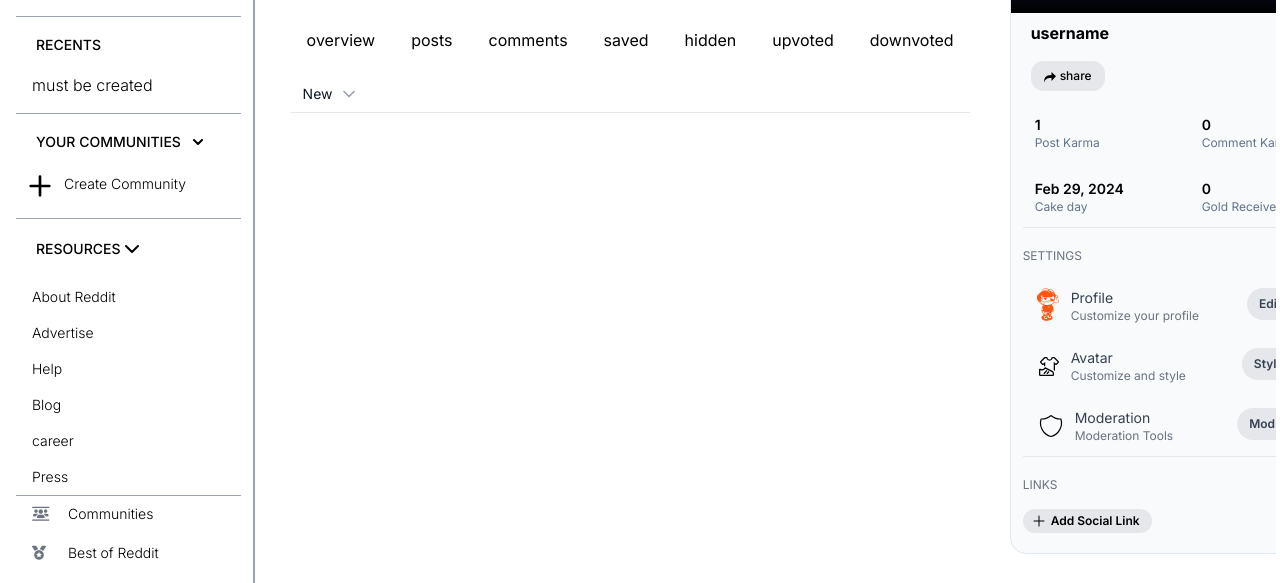
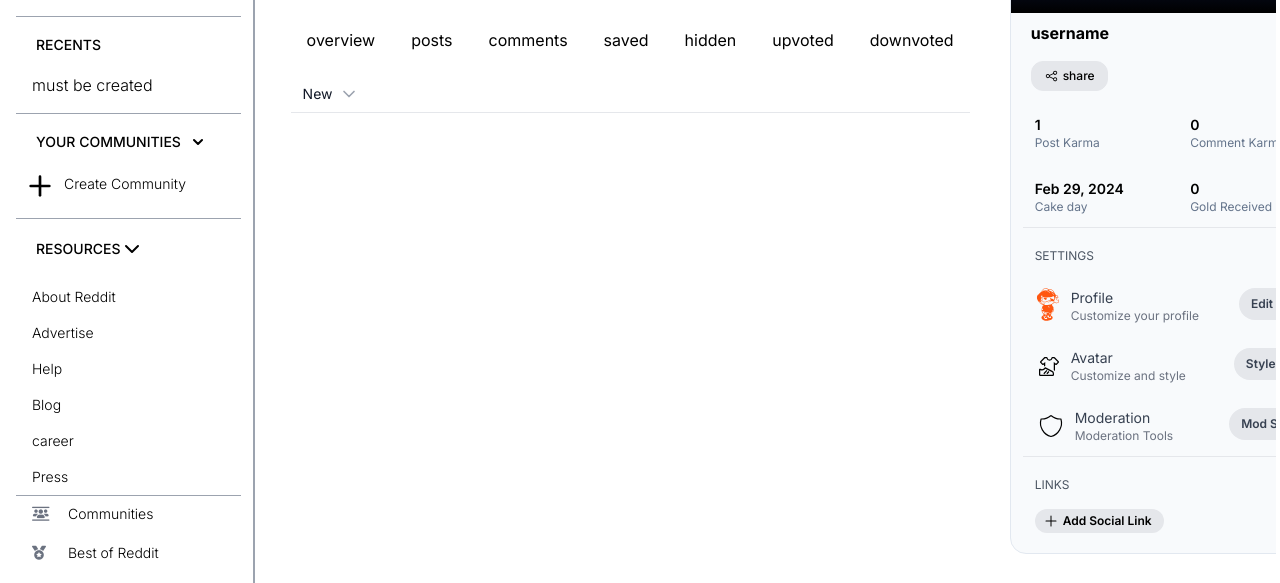
Before and after one commit to software-team-cufe/Fox-Reddit-Clone, a React (Vite) app in the folder FE/: page /user/comments in a window 1280 px wide. Shown: the part 201-784 px from the top of the page. Built offline with nearby package versions, Linux system fonts and the light colour scheme.

Commit message:
ya mosahil

```diff
--- a/FE/src/GeneralComponents/profileCard/Card.jsx
+++ b/FE/src/GeneralComponents/profileCard/Card.jsx
@@ -3,11 +3,11 @@
 //git
 export default function Card (){
     return(
-        <div className="flex-none relative border border-slate-200 bg-slate-50 min-w-[240px] w-[360px] min-h-fit h-fit mr-5 rounded-2xl pb-3 hidden md:block">
+        <div className="flex-none relative border border-slate-200 bg-slate-50 min-w-[240px] w-[337px] min-h-fit h-fit mr-5 rounded-2xl pb-3 hidden md:block">
 
         <div className='w-[100%] h-[124px] rounded-t-2xl mb-2 bg-gradient-to-b from-blue-900 to-black'>
             <button className="absolute right-4 top-[74px] pl-[6px] bg-gray-200 rounded-full h-8 w-8 hover:bg-gray-400">
-          <svg xmlns="http://www.w3.org/2000/svg" fill="none" viewBox="0 0 24 24" strokeWidth={1.5} stroke="currentColor" className="w-5 h-4">
+          <svg xmlns="http://www.w3.org/2000/svg" fill="none" viewBox="0 0 24 24" strokeWidth={1.5} stroke="currentColor" className="w-5 h-5">
             <path strokeLinecap="round" strokeLinejoin="round" d="M6.827 6.175A2.31 2.31 0 0 1 5.186 7.23c-.38.054-.757.112-1.134.175C2.999 7.58 2.25 8.507 2.25 9.574V18a2.25 2.25 0 0 0 2.25 2.25h15A2.25 2.25 0 0 0 21.75 18V9.574c0-1.067-.75-1.994-1.802-2.169a47.865 47.865 0 0 0-1.134-.175 2.31 2.31 0 0 1-1.64-1.055l-.822-1.316a2.192 2.192 0 0 0-1.736-1.039 48.774 48.774 0 0 0-5.232 0 2.192 2.192 0 0 0-1.736 1.039l-.821 1.316Z" />
             <path strokeLinecap="round" strokeLinejoin="round" d="M16.5 12.75a4.5 4.5 0 1 1-9 0 4.5 4.5 0 0 1 9 0ZM18.75 10.5h.008v.008h-.008V10.5Z" />
           </svg>
@@ -19,20 +19,11 @@
         <button
               className="flex items-center py-1.5 px-3 ml-5 mt-4 text-xs font-medium text-black focus:outline-none
                bg-gray-200 rounded-xl border border-gray-200 hover:bg-gray-300">
-               <svg
-               className=' mt-1'
-               xmlns="http://www.w3.org/2000/svg"
-               width="1em"
-               height="1em"
-               viewBox="0 0 8 8"
-             >
-               <path
-                 fill="currentColor"
-                 d="M5 0v2C1 2 0 4.05 0 7c.52-1.98 2-3 4-3h1v2l3-3.16z"
-               />
-             </svg>
+               <svg xmlns="http://www.w3.org/2000/svg" x="0px" y="0px" width="15" height="13" viewBox="0 0 16 16">
+               <path d="M 12.5 1 C 11.125 1 10 2.125 10 3.5 C 10 3.671875 10.019531 3.835938 10.050781 4 L 5.519531 6.039063 C 5.0625 5.414063 4.328125 5 3.5 5 C 2.125 5 1 6.125 1 7.5 C 1 8.875 2.125 10 3.5 10 C 4.332031 10 5.074219 9.582031 5.527344 8.949219 L 10.0625 10.964844 C 10.023438 11.136719 10 11.316406 10 11.5 C 10 12.875 11.125 14 12.5 14 C 13.875 14 15 12.875 15 11.5 C 15 10.125 13.875 9 12.5 9 C 11.667969 9 10.925781 9.417969 10.472656 10.050781 L 5.9375 8.039063 C 5.976563 7.863281 6 7.683594 6 7.5 C 6 7.3125 5.976563 7.128906 5.9375 6.953125 L 10.445313 4.914063 C 10.898438 5.570313 11.652344 6 12.5 6 C 13.875 6 15 4.875 15 3.5 C 15 2.125 13.875 1 12.5 1 Z M 12.5 2 C 13.335938 2 14 2.664063 14 3.5 C 14 4.335938 13.335938 5 12.5 5 C 11.664063 5 11 4.335938 11 3.5 C 11 2.664063 11.664063 2 12.5 2 Z M 3.5 6 C 4.335938 6 5 6.664063 5 7.5 C 5 8.335938 4.335938 9 3.5 9 C 2.664063 9 2 8.335938 2 7.5 C 2 6.664063 2.664063 6 3.5 6 Z M 12.5 10 C 13.335938 10 14 10.664063 14 11.5 C 14 12.335938 13.335938 13 12.5 13 C 11.664063 13 11 12.335938 11 11.5 C 11 10.664063 11.664063 10 12.5 10 Z"></path>
+               </svg>
 
-              <span className=' ml-1'>share</span>
+              <span className=' ml-1 text-xs'>share</span>
         </button>
 
 
@@ -78,7 +69,7 @@
 
         <hr className="h-px m-3 mb-5 bg-gray-200 border-0 dark:bg-gray-700"/>
 
-        <h1 className="text-xs text-gray-500 mx-3"> SETTINGS </h1>
+        <h1 className="text-xs text-gray-600 ml-6"> SETTINGS </h1>
         <br/>
 
         <div className='flex flex-col'>
@@ -219,7 +210,7 @@
                   </p>
                </div>
                <div>
-                <button className=' text-xs bg-gray-200 rounded-full text-gray-700 font-semibold py-2 px-3 hover:bg-gray-300 ml-12'>
+                <button className=' text-xs bg-gray-200 rounded-full text-gray-700 font-semibold py-2 px-3 hover:bg-gray-300 ml-10'>
                   Edit Profile
                 </button>
                </div>
@@ -250,7 +241,7 @@
                   </p>
                </div>
                <div>
-                <button className=' text-xs bg-gray-200 rounded-full text-gray-700 font-semibold py-2 px-3  hover:bg-gray-300 ml-14'>
+                <button className=' text-xs bg-gray-200 rounded-full text-gray-700 font-semibold py-2 px-3  hover:bg-gray-300 ml-12'>
                   Style Avatar
                 </button>
                </div>
@@ -287,7 +278,7 @@
                   </p>
                </div>
                <div>
-                <button className=' text-xs bg-gray-200 rounded-full text-gray-700 font-semibold py-2 px-3  hover:bg-gray-300 ml-16'>
+                <button className=' text-xs bg-gray-200 rounded-full text-gray-700 font-semibold py-2 px-3  hover:bg-gray-300 ml-14'>
                   Mod Settings
                 </button>
                </div>
@@ -298,8 +289,8 @@
         </div>
 
         <hr className="h-px m-3 mb-5 bg-gray-200 border-0 dark:bg-gray-700"/>
-        <h1 className="mx-3 mb-4 text-xs text-gray-500 "> LINKS </h1>
-        <Link to={'/settings/profile'} className="w-fit flex items-center py-1 pl-2 pr-3 mx-3 mb-2 text-xs font-semibold focus:outline-none bg-gray-200 rounded-full hover:bg-gray-300 hover:underline">
+        <h1 className=" ml-6 mb-4 text-xs text-gray-600 "> LINKS </h1>
+        <Link to={'/settings/profile'} className="w-fit flex items-center py-1 pl-2 pr-3 ml-6 mb-2 text-xs font-semibold focus:outline-none bg-gray-200 rounded-full hover:bg-gray-300 hover:underline">
         <svg xmlns="http://www.w3.org/2000/svg" viewBox="0 0 24 24" fill="currentColor" className="w-4 h-4 mr-1">
         <path fillRule="evenodd" d="M12 3.75a.75.75 0 0 1 .75.75v6.75h6.75a.75.75 0 0 1 0 1.5h-6.75v6.75a.75.75 0 0 1-1.5 0v-6.75H4.5a.75.75 0 0 1 0-1.5h6.75V4.5a.75.75 0 0 1 .75-.75Z" clipRule="evenodd" />
         </svg>
```
